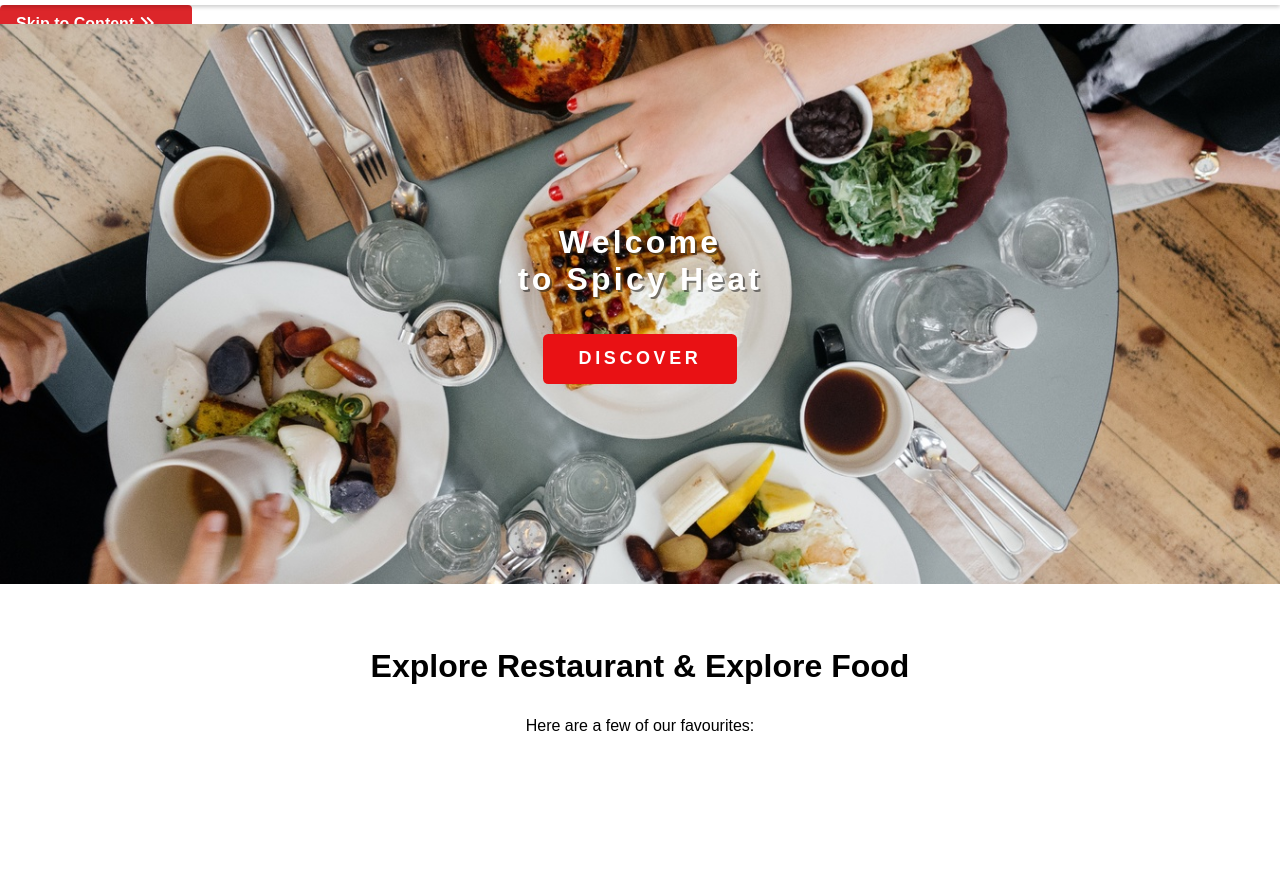
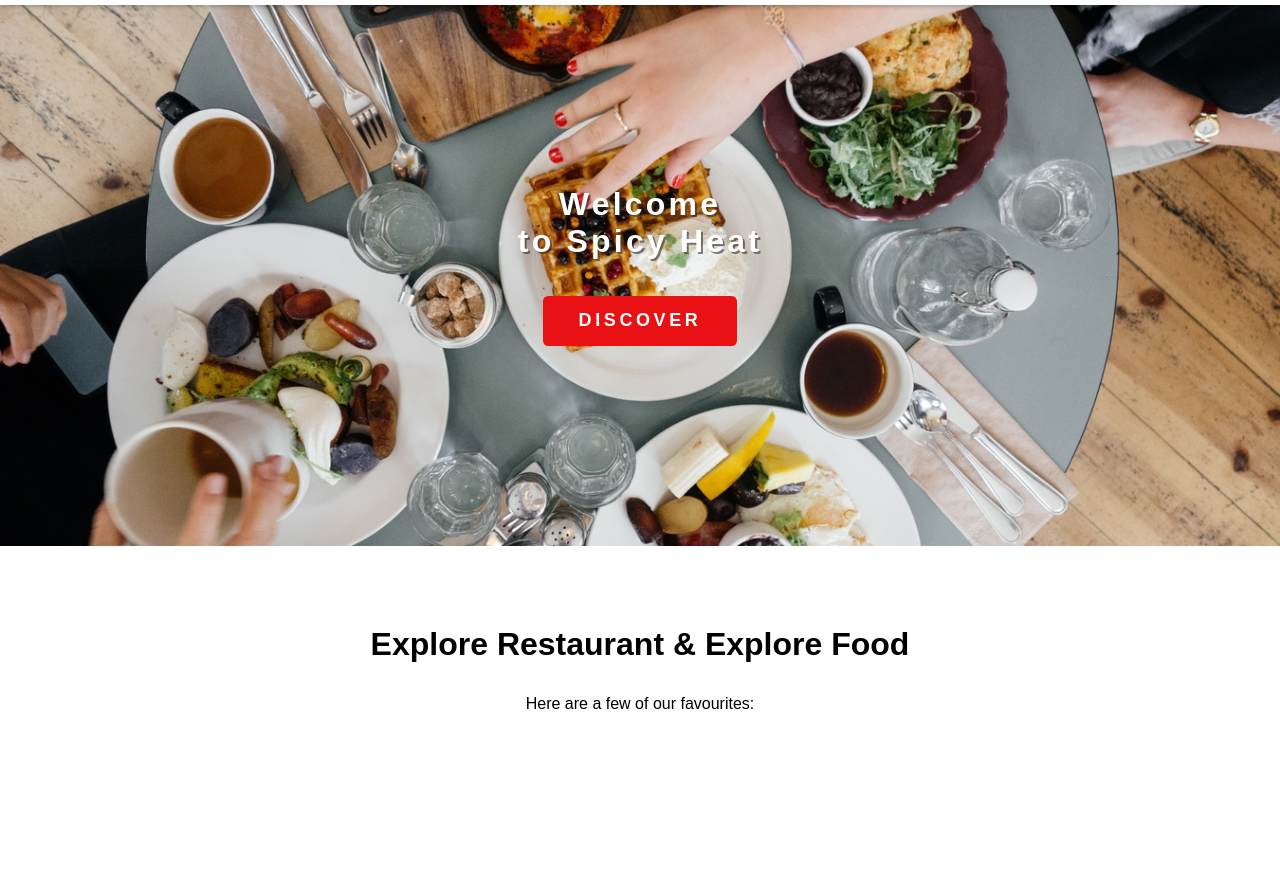
Before and after one commit to medival/spicy-heat-v2, a website built with webpack: page src/templates/index.html in a window 1280 px wide. Shown: the part 83-952 px from the top of the page. Built offline with nearby package versions, Linux system fonts and the light colour scheme; no server answers; files whose address does not match are found by name; a web font is replaced by a local one; what serviceworker-webpack-plugin would draw is missing.

Commit message:
style: Fix position skip-to-content

```diff
--- a/src/styles/style.css
+++ b/src/styles/style.css
@@ -133,15 +133,15 @@ main {
   text-decoration: none;
   width: 10em;
   top: 0;
-  z-index: -8;
-  /* position: absolute; */
+  z-index: 5;
+  position: absolute;
 }
 
 .skip-to-content:focus {
-  position: relative;
+  position: absolute;
   transform: translateY(0);
-  top: 5em;
-  z-index: 10;
+  top: 6em;
+  z-index: 5;
 }
 
 /*
@@ -224,7 +224,6 @@ main {
   margin: 0 auto;
   padding: 2em 0;
   background-color: var(--white-color);
-  margin-top: 7em;
 }
 
 .resto__label {
@@ -241,6 +240,7 @@ main {
 .resto__container {
   width: 90vw;
   margin: 0 auto;
+  padding-top: 8em;
 }
 
 .resto__container:first-child {
@@ -257,7 +257,7 @@ main {
 	background-color: gold;
 	width: 1.2em;
   height: 1.2em;
-  /* border-radius: 1em; */
+  border-radius: 1em;
   text-align: center;
   padding: .4em;
 }
```
